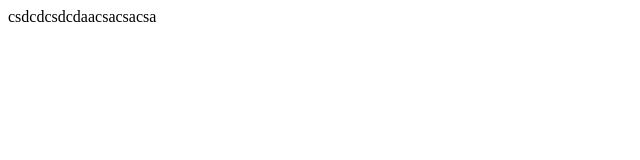
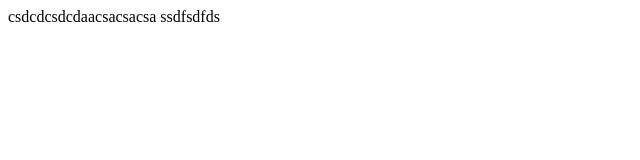
Before and after one commit to dangchien2003/test, a plain HTML site: page index.html in a window 1280 px wide. Shown: the full height of the page, 0-640 px from the left. Drawn offline with Linux system fonts and the light colour scheme.

Commit message:
Update index.html

```diff
--- a/index.html
+++ b/index.html
@@ -8,5 +8,6 @@
 </head>
 <body>
     csdcdcsdcdaacsacsacsa
+    ssdfsdfds
 </body>
 </html>
```
